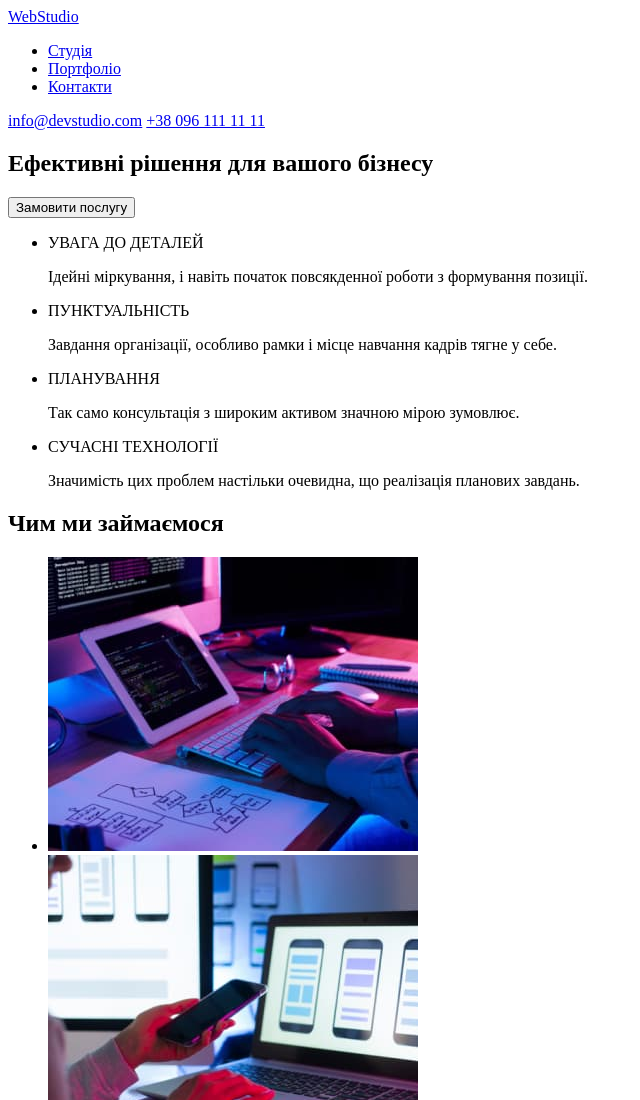
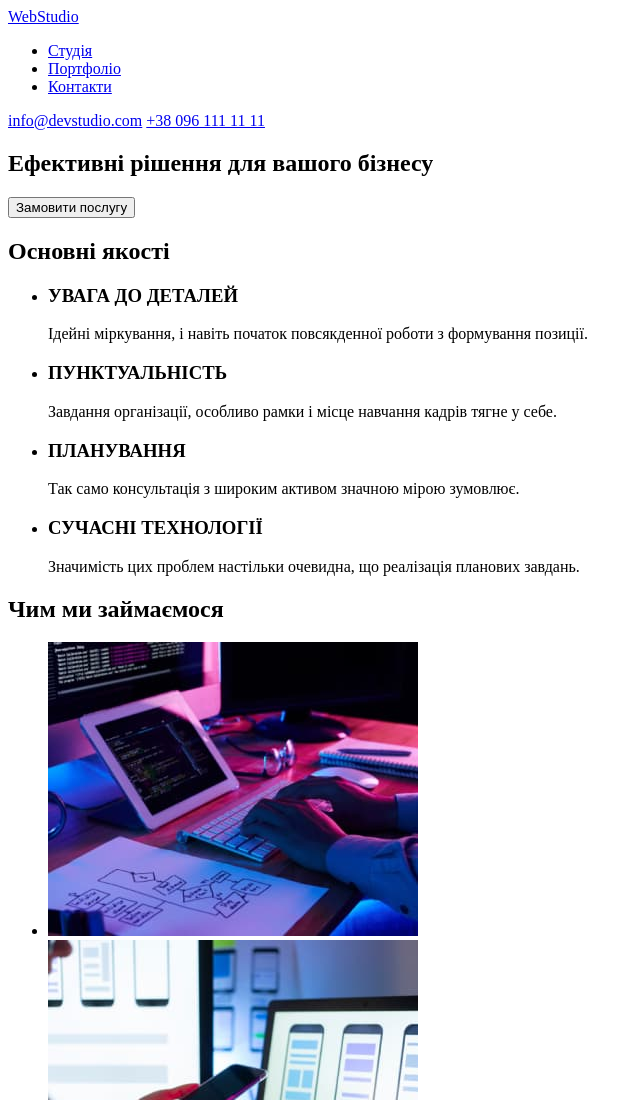
Before and after one commit to marikenina/goit-markup-hw-01, a plain HTML site: page index.html in a window 1280 px wide. Shown: the top 1100 px of the page, without its empty margins (0-640 px from the left). Drawn offline with Linux system fonts and the light colour scheme.

Commit message:
додає заголовок у секшн
зміна заголовків всередині секшн
+додано основний заголовок до секшн
+підписи до зображень

```diff
--- a/index.html
+++ b/index.html
@@ -28,29 +28,30 @@
                 <button type="button">Замовити послугу</button>
             </section>
             <section>
+                <h2>Основні якості</h2>
                 <ul>
                     <li>
-                        УВАГА ДО ДЕТАЛЕЙ
+                        <h3>УВАГА ДО ДЕТАЛЕЙ</h3>
                         <p>
                             Ідейні міркування, і навіть початок повсякденної роботи з
                             формування позиції.
                         </p>
                     </li>
                     <li>
-                        ПУНКТУАЛЬНІСТЬ
+                        <h3>ПУНКТУАЛЬНІСТЬ</h3>
                         <p>
                             Завдання організації, особливо рамки і місце навчання кадрів тягне
                             у себе.
                         </p>
                     </li>
                     <li>
-                        ПЛАНУВАННЯ
+                        <h3>ПЛАНУВАННЯ</h3>
                         <p>
                             Так само консультація з широким активом значною мірою зумовлює.
                         </p>
                     </li>
                     <li>
-                        СУЧАСНІ ТЕХНОЛОГІЇ
+                        <h3>СУЧАСНІ ТЕХНОЛОГІЇ</h3>
                         <p>
                             Значимість цих проблем настільки очевидна, що реалізація планових
                             завдань.
```
